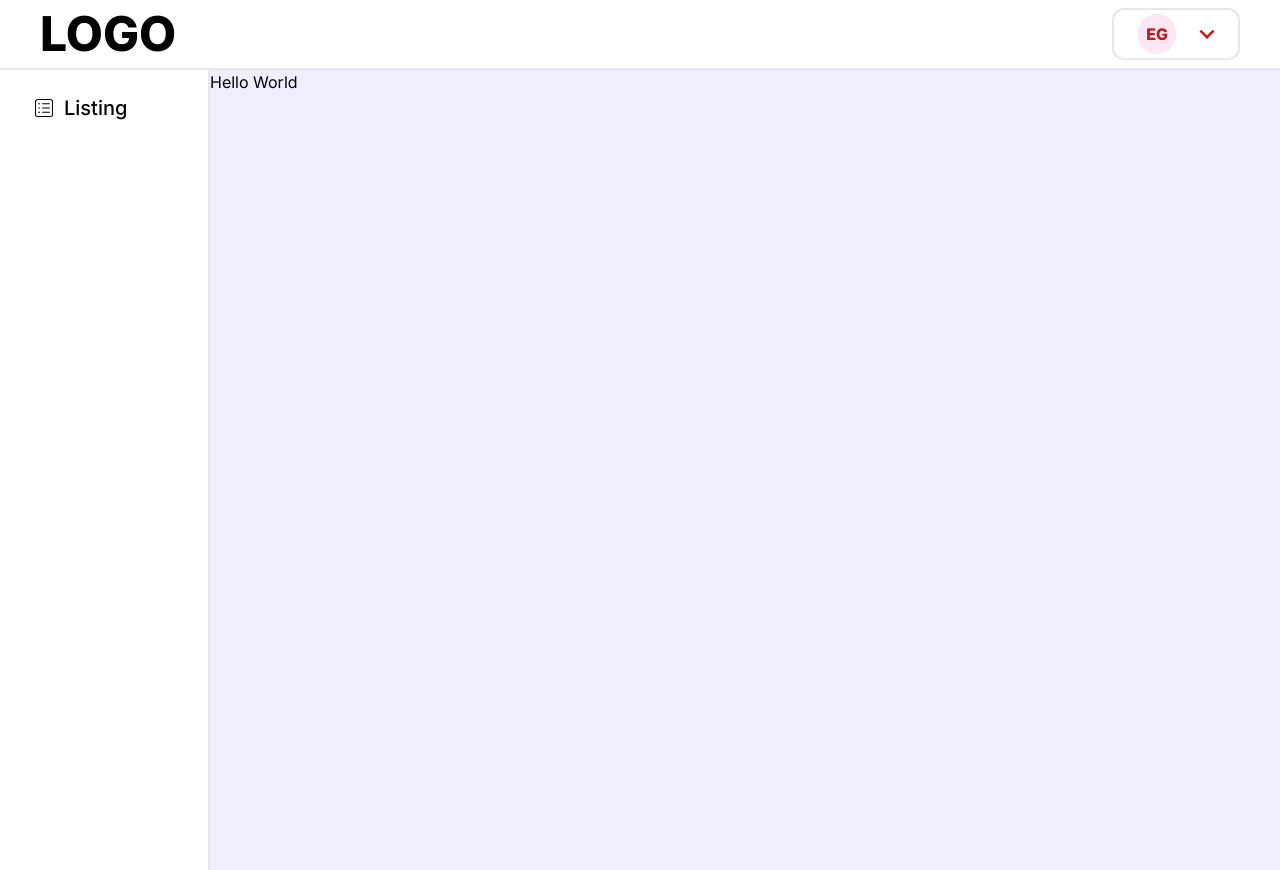
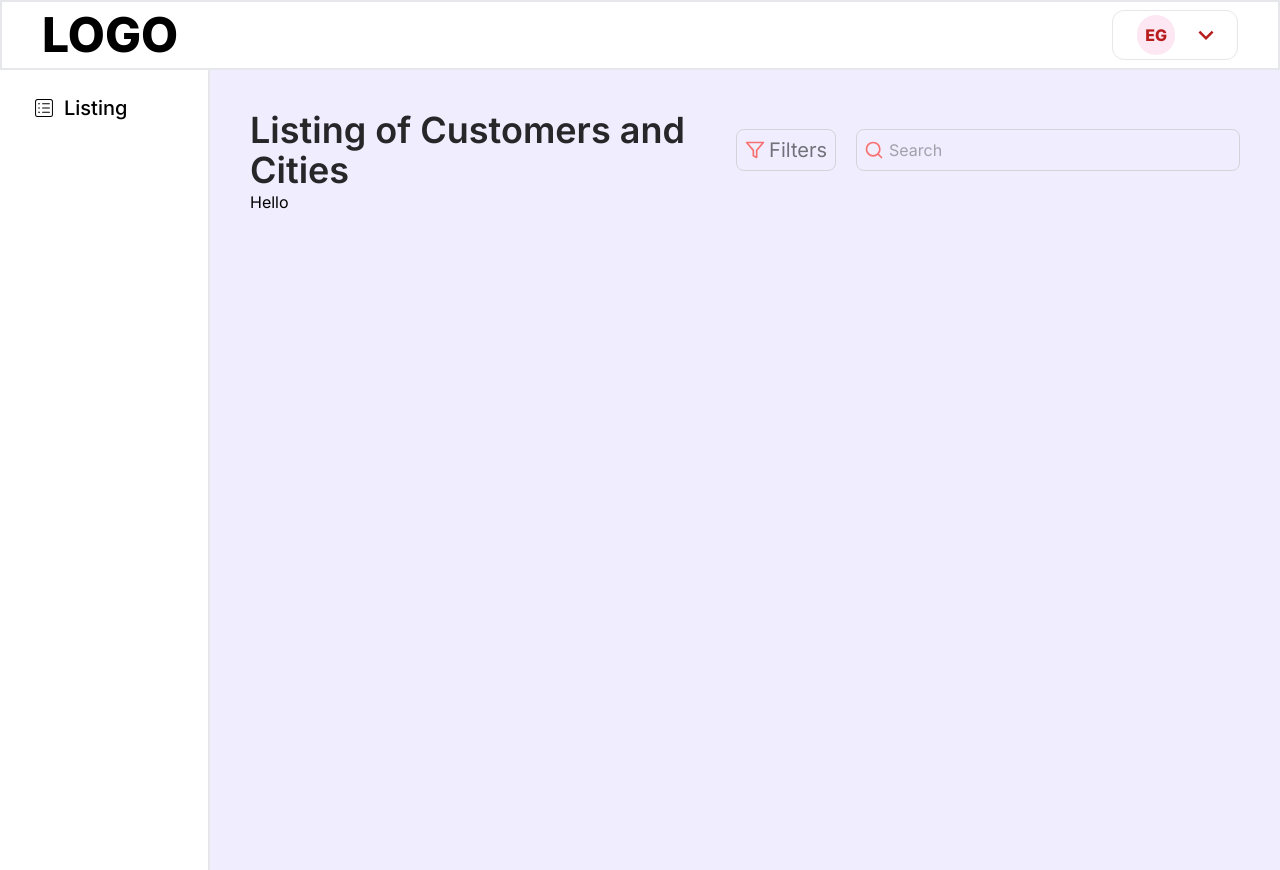
Before and after one commit to EsdrasGabriel/cities-and-customers, a Next.js app: page / in a window 1280 px wide. Built offline with nearby package versions, Linux system fonts and the light colour scheme.

Commit message:
feat: added search and filter  component

```diff
--- a/src/app/page.tsx
+++ b/src/app/page.tsx
@@ -1,9 +1,17 @@
+import FilterModal from "@/components/FilterModal";
+import Search from "@/components/Search";
+
 export default function Home() {
   return (
-      <section className="flex h-full">
-        <main className="flex-1">
-          Hello World
-        </main>
-      </section>
+      <main className="flex-1 p-10 h-full flex flex-col items-start justify-start">
+        <section className="flex items-center justify-between w-full">
+          <h1 className="text-4xl font-semibold text-zinc-800">Listing of Customers and Cities</h1>
+          <div className="flex gap-5">
+            <FilterModal />
+            <Search />
+          </div>
+        </section>
+        <section>Hello</section>
+      </main>
   )
 }
--- /dev/null
+++ b/src/components/FilterModal.tsx
@@ -0,0 +1,47 @@
+'use client'
+import { useState } from "react";
+import { LuFilter } from "react-icons/lu";
+import { MdClose } from "react-icons/md";
+
+export default function FilterModal() {
+    const [isOpen, setIsOpen] = useState<Boolean>(false);
+
+    const handleOpen = () => {
+        setIsOpen(!isOpen);
+    }
+
+    return (
+        <>
+            <button onClick={handleOpen} className="flex gap-1 items-center justify-center text-xl border border-zinc-300 rounded-lg py-1 px-2">
+                <LuFilter className="text-red-400"/>
+                <p className="text-zinc-500">Filters</p>
+            </button>
+            {
+                isOpen &&
+                (
+                    <div className="fixed top-0 left-0 z-10 backdrop-blur-sm w-screen h-screen flex justify-center pt-20">
+                        <div className="w-96 h-96 bg-white flex flex-col gap-5 p-5 rounded-xl">
+                            <button  onClick={handleOpen} className="w-8 flex items-center justify-center">
+                                <MdClose className="text-3xl"/>
+                            </button>
+                            <section>
+                                <form action="" className="flex flex-col gap-3 items-center">
+                                    <div className="flex flex-col w-full">
+                                        <label htmlFor="cities" className="text-zinc-800 font-semibold">City</label>
+                                        <input type="text" className="border p-1 rounded-lg px-2 text-zinc-600" placeholder="Inform the city"/>
+                                    </div>
+                                    <div className="flex flex-col w-full">
+                                        <label htmlFor="state" className="text-zinc-800 font-semibold">State</label>
+                                        <input type="text" className="border p-1 rounded-lg px-2 text-zinc-600" placeholder="Inform the state"/>
+                                    </div>
+                                    <button type="submit" className="border font-bold text-zinc-800 hover:bg-zinc-100 px-4 py-1 rounded-lg">Save</button>
+                                </form>
+                            </section>
+                        </div>
+                    </div>
+                )
+            }
+        </>
+
+    )
+}
--- /dev/null
+++ b/src/components/Search.tsx
@@ -0,0 +1,12 @@
+import { FiSearch } from "react-icons/fi";
+
+export default function Search() {
+    return (
+            <form action="">
+                <div className="relative flex items-center justify-start">
+                    <FiSearch className="absolute text-xl text-red-400 ml-2"/>
+                    <input type="text" className="bg-transparent border border-zinc-300 placeholder:text-zinc-400 py-2 pr-2 pl-8 rounded-lg w-96" placeholder="Search"/>
+                </div>
+            </form>
+    )
+}
--- a/src/components/default/Header.tsx
+++ b/src/components/default/Header.tsx
@@ -3,12 +3,12 @@ import { MdOutlineKeyboardArrowDown } from "react-icons/md";
 
 export default function Header() {
     return (
-        <header className="bg-white px-10 py-2 flex justify-between items-center justify-center border-b-2">
+        <header className="bg-white px-10 py-2 flex justify-between items-center border-2">
             <section className="text-5xl font-extrabold">
                 LOGO
             </section>
             <section>
-                <button className="border-2 py-1 pr-4 pl-6 rounded-xl">
+                <button className="border py-1 pr-4 pl-6 rounded-xl">
                     <div className="flex gap-4 items-center justify-center">
                         <p className="text-md bg-pink-100 rounded-full p-2 text-red-700 font-extrabold">EG</p>
                         <MdOutlineKeyboardArrowDown className="text-3xl text-red-700"/>
```
